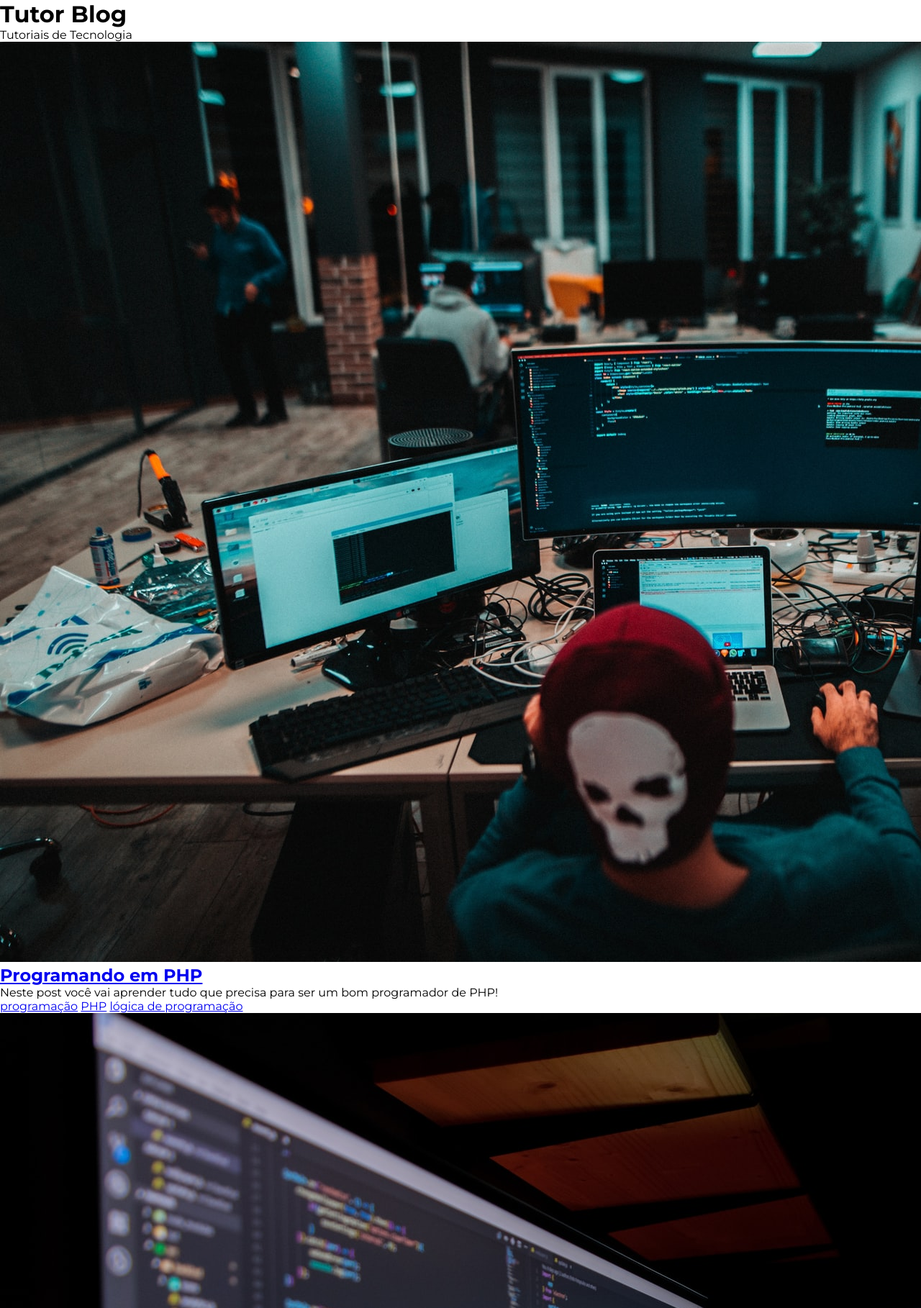
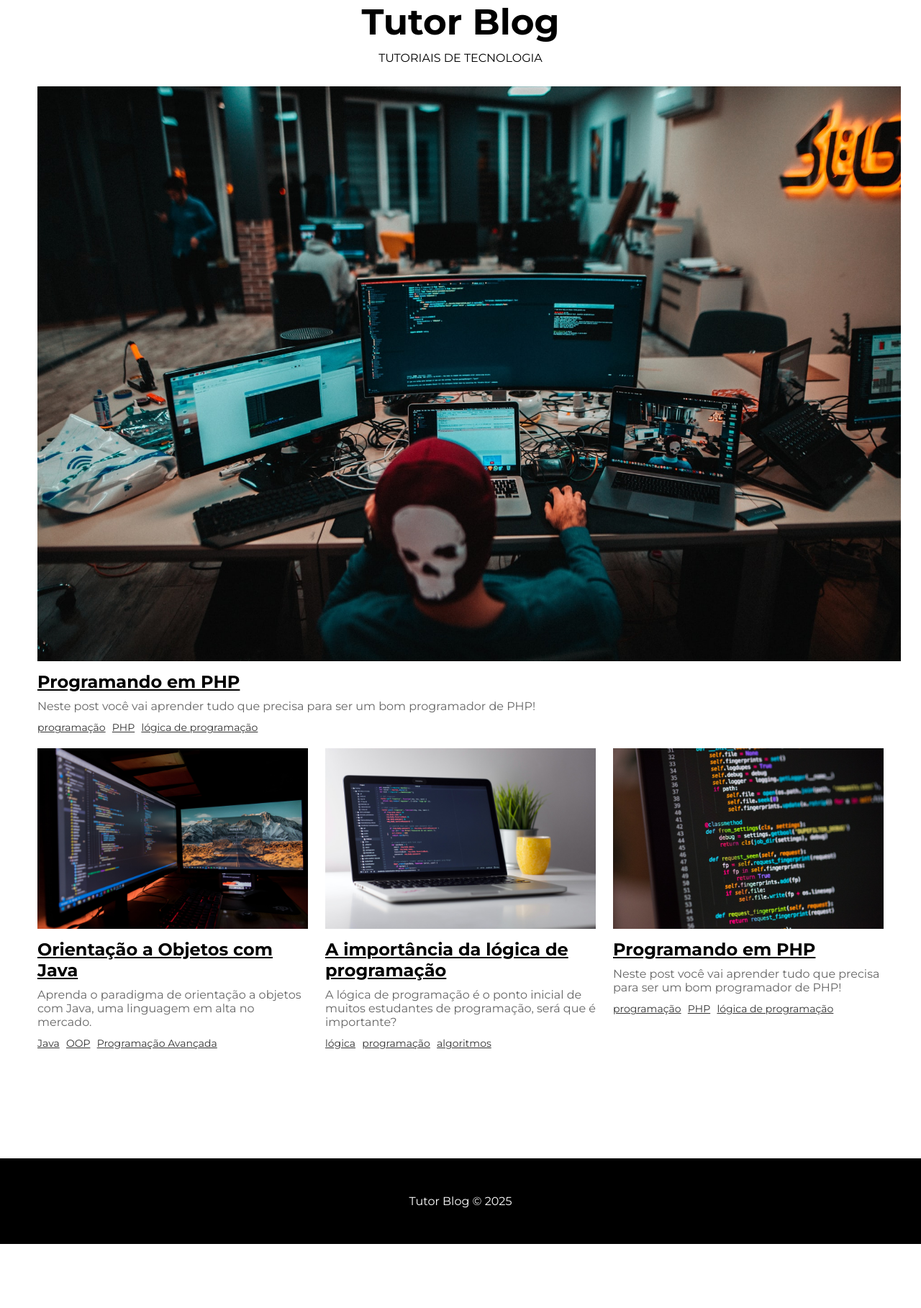
Before and after one commit to beneditobraga/journey-projects-and-certs, a PHP site: page / in a window 1280 px wide; the page is wider, and only the part inside the window is pictured. Shown: the part 102-1920 px from the top of that part at 72% size. After the commit the page ends 1831 px from the top of that part, so only its background shows below. Run offline with PHP 8.4, Linux system fonts and the light colour scheme; data that the repository does not hold is empty.

Commit message:
Building frontend in Project PHP by Hora de Codar

```diff
--- a/hora-de-codar/php/project/css/style.css
+++ b/hora-de-codar/php/project/css/style.css
@@ -58,6 +58,76 @@ main {
     color: #999;
 }
 
+/* HOME */
+
+#title-container h1 {
+    font-size: 50px;
+    text-align: center;
+}
+
+#title-container p {
+    margin-top: 10px;
+    text-transform: uppercase;
+    text-align: center;
+}
+
+#posts-container {
+    max-width: 1200px;
+    margin: 0 auto;
+    margin-top: 30px;
+    display: flex;
+    flex-wrap: wrap;
+}
+
+.post-box:first-child {
+    min-width: 100%;
+}
+
+.post-box {
+    flex: 1 1 0;
+    margin: 0 1%;
+    margin-bottom: 20px;
+}
+
+.post-box:nth-child(3) {
+    margin: 0 1%;
+}
+
+.post-box img {
+    width: 100%;
+}
+
+.post-box .post-title a {
+    color: #000;
+    transition: .5s;
+}
+
+.post-box .post-title a:hover {
+    color: #999;
+}
+
+
+.post-box .post-title {
+    font-size: 24px;
+    margin: 10px 0;
+}
+
+
+.post-box .post-description {
+    color: #666;
+}
+
+.tags-container {
+    margin-top: 10px;
+}
+
+.tags-container a {
+    font-size:  14px;
+    color: #333;
+    display: inline-block;
+    margin-right: 5px;
+}
+
 /* FOOTER */
 
 footer {
--- a/hora-de-codar/php/project/index.php
+++ b/hora-de-codar/php/project/index.php
@@ -10,7 +10,7 @@
             <?php foreach($posts as $post): ?>
                 <div class="post-box">
                     <img src="images/<?= $post['img']?>" alt="">
-                    <h2 clas="post-title">
+                    <h2 class="post-title">
                         <a href="data/post.php/id=<?= $post['id'] ?>"><?= $post['title'] ?></a>
                     </h2>
                     <p class="post-description"><?= $post['description'] ?></p>
```
